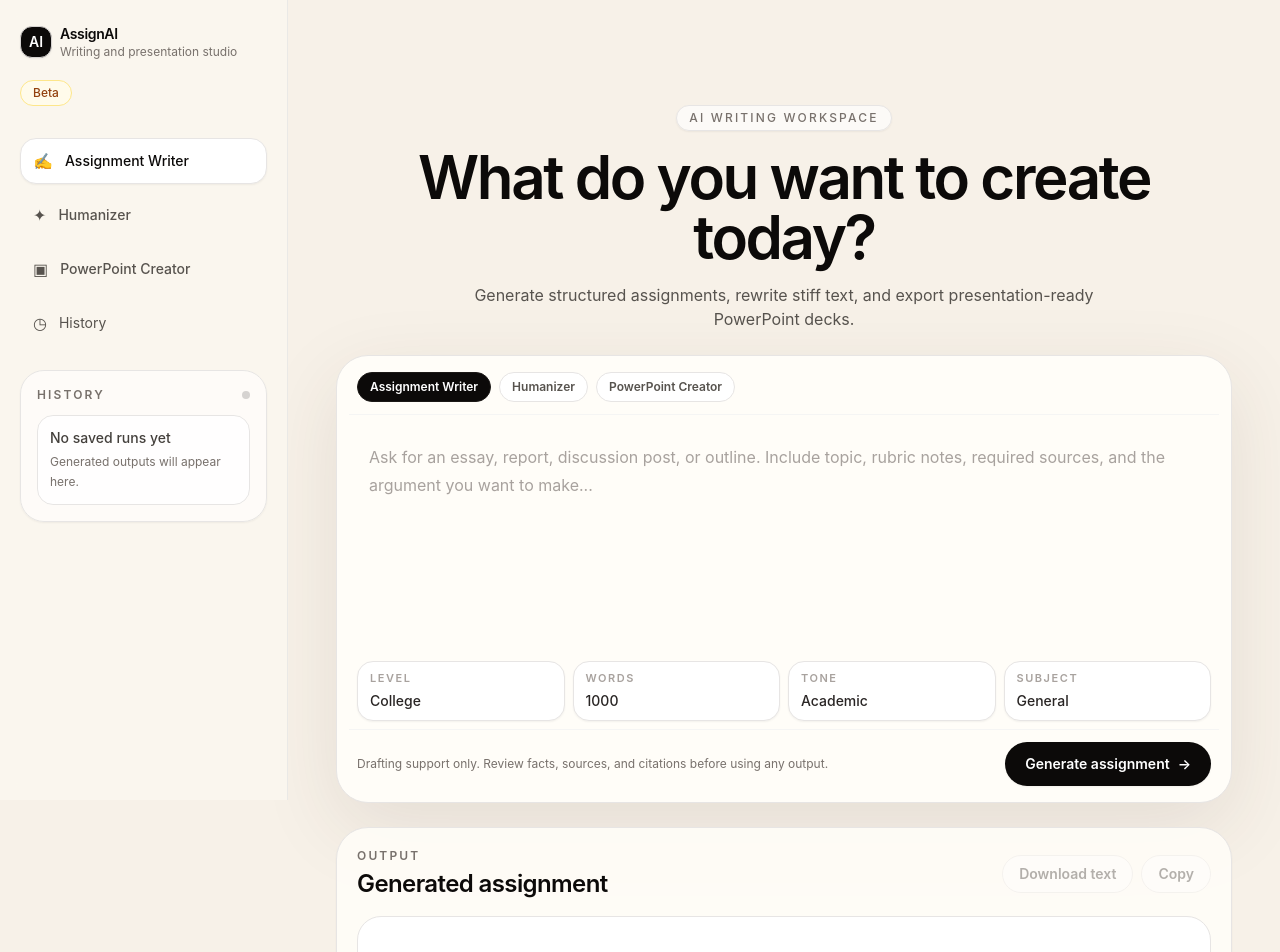
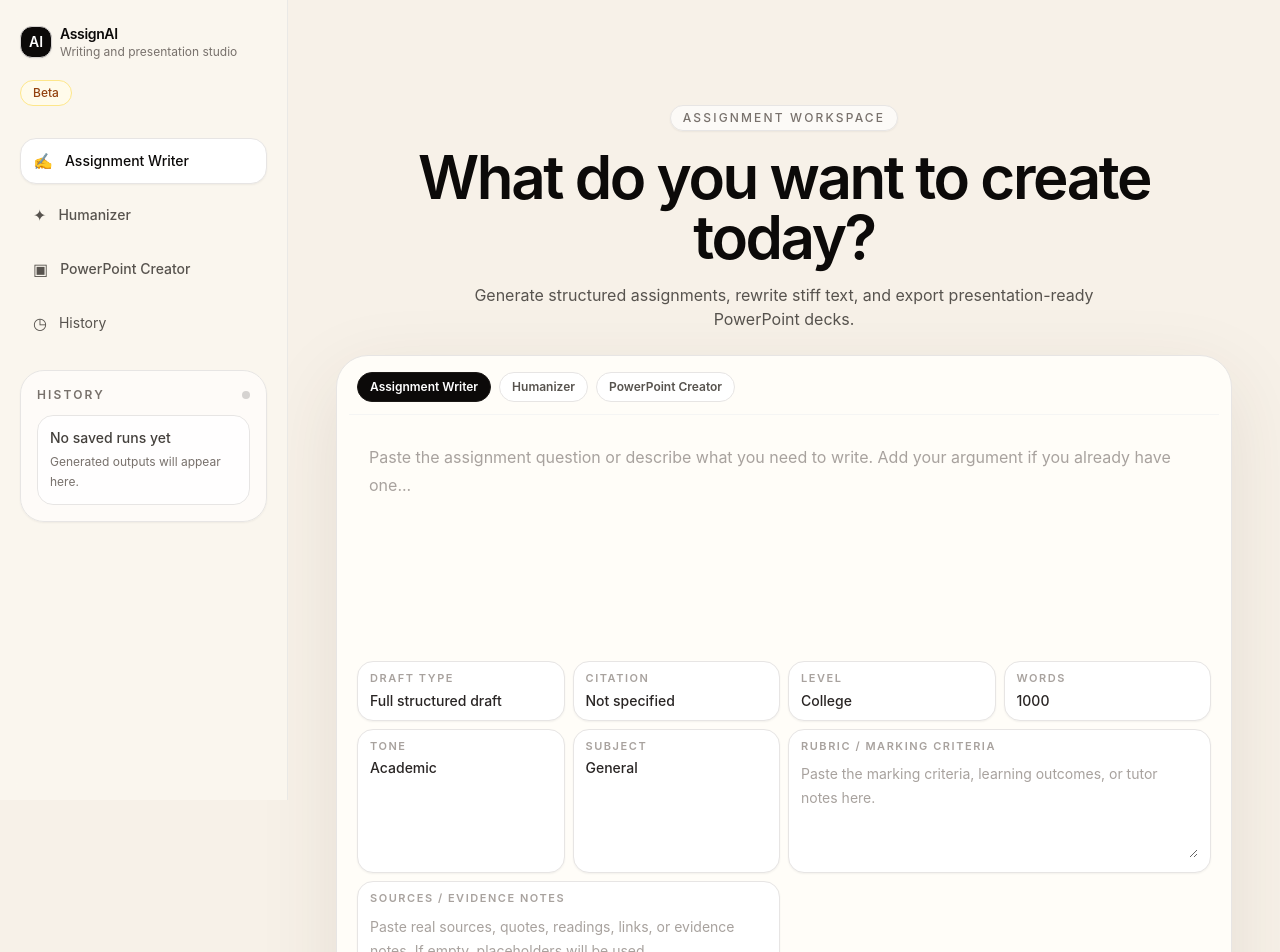
Before and after one commit to charai17/Assignai, a Next.js app: page / in a window 1280 px wide. Shown: the top 952 px of the page. Built offline with nearby package versions, Linux system fonts and the light colour scheme.

Commit message:
add assignment writer rubric sources and citation controls

```diff
--- a/app/page.tsx
+++ b/app/page.tsx
@@ -26,6 +26,8 @@ const HISTORY_KEY = "assignai-history";
 const levels = ["High School", "College", "University", "Graduate"];
 const wordCounts = ["500", "750", "1000", "1500", "2000"];
 const assignmentTones = ["Academic", "Analytical", "Persuasive", "Informative", "Professional"];
+const draftTypes = ["Full structured draft", "Detailed outline", "Improve my draft", "Plan only"];
+const citationStyles = ["Not specified", "Harvard", "APA 7", "MLA", "Chicago", "IEEE", "OSCOLA"];
 const humanizerTones = ["Natural", "Conversational", "Professional", "Friendly", "Confident"];
 const subjects = ["General", "English", "History", "Science", "Business", "Technology", "Health"];
 const slideCounts = ["4", "5", "6", "8", "10", "12"];
@@ -36,10 +38,10 @@ const modeCopy: Record<Mode, { label: string; icon: string; eyebrow: string; out
   assignment: {
     label: "Assignment Writer",
     icon: "✍",
-    eyebrow: "AI writing workspace",
+    eyebrow: "Assignment workspace",
     output: "Generated assignment",
     cta: "Generate assignment",
-    placeholder: "Ask for an essay, report, discussion post, or outline. Include topic, rubric notes, required sources, and the argument you want to make...",
+    placeholder: "Paste the assignment question or describe what you need to write. Add your argument if you already have one...",
   },
   humanizer: {
     label: "Humanizer",
@@ -62,6 +64,10 @@ const modeCopy: Record<Mode, { label: string; icon: string; eyebrow: string; out
 export default function HomePage() {
   const [mode, setMode] = useState<Mode>("assignment");
   const [assignmentPrompt, setAssignmentPrompt] = useState("");
+  const [rubric, setRubric] = useState("");
+  const [sources, setSources] = useState("");
+  const [draftType, setDraftType] = useState(draftTypes[0]);
+  const [citationStyle, setCitationStyle] = useState(citationStyles[0]);
   const [level, setLevel] = useState(levels[1]);
   const [wordCount, setWordCount] = useState(wordCounts[2]);
   const [assignmentTone, setAssignmentTone] = useState(assignmentTones[0]);
@@ -226,7 +232,18 @@ export default function HomePage() {
 
   function payloadForMode(currentMode: Mode) {
     if (currentMode === "assignment") {
-      return { input: assignmentPrompt, prompt: assignmentPrompt, level, wordCount: Number(wordCount), tone: assignmentTone, subject };
+      return {
+        input: assignmentPrompt,
+        prompt: assignmentPrompt,
+        rubric,
+        sources,
+        draftType,
+        citationStyle,
+        level,
+        wordCount: Number(wordCount),
+        tone: assignmentTone,
+        subject,
+      };
     }
 
     if (currentMode === "humanizer") {
@@ -331,10 +348,24 @@ export default function HomePage() {
               <div className="grid gap-2 px-2 pb-2 sm:grid-cols-2 lg:grid-cols-4">
                 {mode === "assignment" ? (
                   <>
+                    <SelectField label="Draft type" value={draftType} onChange={setDraftType} options={draftTypes} />
+                    <SelectField label="Citation" value={citationStyle} onChange={setCitationStyle} options={citationStyles} />
                     <SelectField label="Level" value={level} onChange={setLevel} options={levels} />
                     <SelectField label="Words" value={wordCount} onChange={setWordCount} options={wordCounts} />
                     <SelectField label="Tone" value={assignmentTone} onChange={setAssignmentTone} options={assignmentTones} />
                     <SelectField label="Subject" value={subject} onChange={setSubject} options={subjects} />
+                    <TextAreaField
+                      label="Rubric / marking criteria"
+                      value={rubric}
+                      onChange={setRubric}
+                      placeholder="Paste the marking criteria, learning outcomes, or tutor notes here."
+                    />
+                    <TextAreaField
+                      label="Sources / evidence notes"
+                      value={sources}
+                      onChange={setSources}
+                      placeholder="Paste real sources, quotes, readings, links, or evidence notes. If empty, placeholders will be used."
+                    />
                   </>
                 ) : null}
 
@@ -460,7 +491,7 @@ export default function HomePage() {
 }
 
 function inputErrorForMode(mode: Mode): string {
-  if (mode === "assignment") return "Describe the assignment you want generated.";
+  if (mode === "assignment") return "Paste the assignment brief or describe what you need to write.";
   if (mode === "humanizer") return "Paste text to humanize.";
   return "Describe the presentation you want created.";
 }
@@ -537,6 +568,31 @@ function SelectField({
   );
 }
 
+function TextAreaField({
+  label,
+  value,
+  onChange,
+  placeholder,
+}: {
+  label: string;
+  value: string;
+  onChange: (value: string) => void;
+  placeholder: string;
+}) {
+  return (
+    <label className="block rounded-2xl border border-stone-200 bg-white px-3 py-2 shadow-sm lg:col-span-2">
+      <span className="block text-[11px] font-semibold uppercase tracking-[0.14em] text-stone-400">{label}</span>
+      <textarea
+        value={value}
+        onChange={(event) => onChange(event.target.value)}
+        rows={4}
+        placeholder={placeholder}
+        className="mt-2 w-full resize-y border-0 bg-transparent text-sm leading-6 text-stone-800 outline-none placeholder:text-stone-400"
+      />
+    </label>
+  );
+}
+
 function HistoryButton({ entry, onClick }: { entry: HistoryEntry; onClick: () => void }) {
   return (
     <button
```
